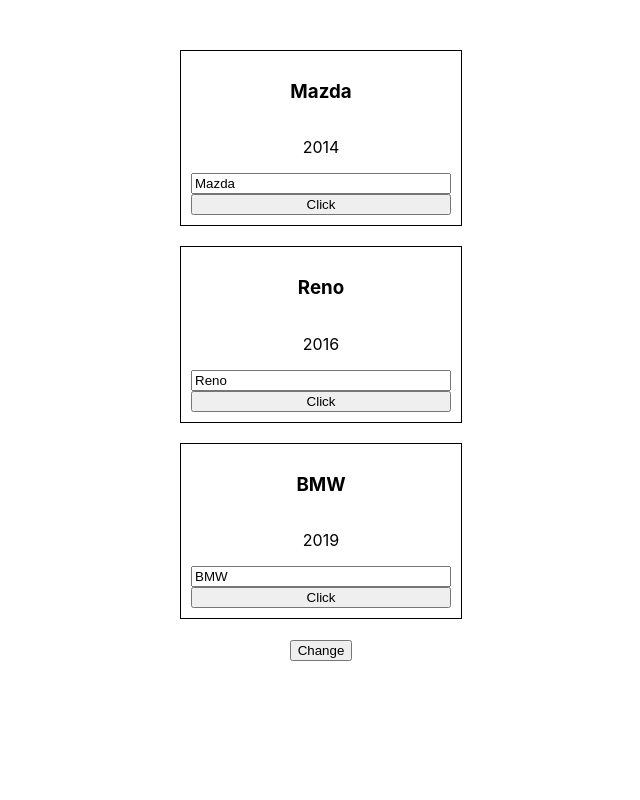
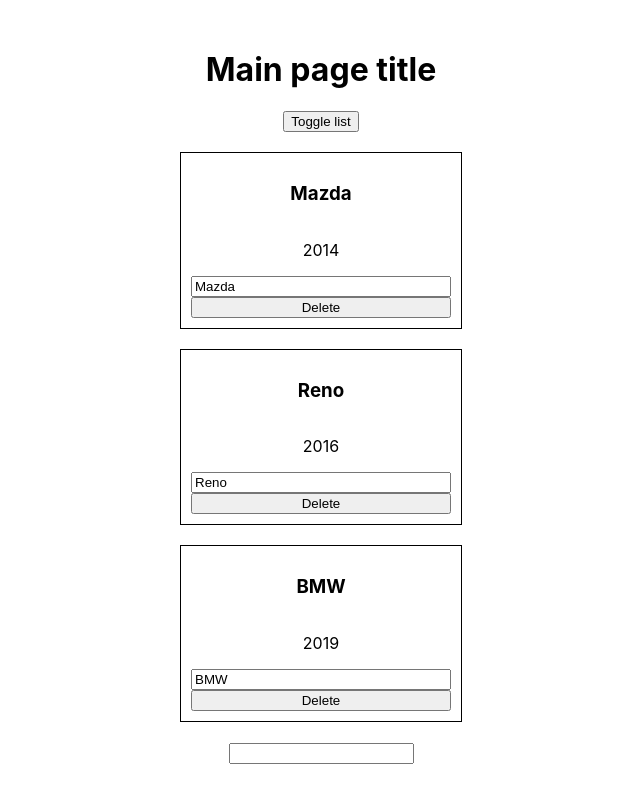
Before and after one commit to andrejscript/react-prompt-app, a React (Create React App) app in the folder proj/: page / in a window 1280 px wide. Shown: the whole page, without its empty margins (319-959 px from the left). Built offline with nearby package versions, Linux system fonts and the light colour scheme.

Commit message:
add condition to render cars list

```diff
--- a/proj/src/App.js
+++ b/proj/src/App.js
@@ -3,7 +3,6 @@
 import './App.css';
 
 export default class App extends Component {
-
   state = {
     cars: [
       { name: 'Mazda', year: 2014, id: 1 },
@@ -11,25 +10,55 @@
       { name: 'BMW', year: 2019, id: 3 },
     ],
     pageTitle: 'Main page title',
-    showCars: true
+    showCars: true,
   };
 
-  changeTitleHandler = () => {
-    console.log(1)
+  onChangeName = (name, index) => {
+    const cars = [...this.state.cars]
+    const car = cars[index];
+    car.name = name;
+    this.setState({ cars });
+  };
+
+  handleInput = (e) => {
+    this.setState({ pageTitle: e.target.value });
+  };
+
+  toggleListHandler = () => {
+    this.setState({ showCars: !this.state.showCars });
+  };
+
+  deleteItem(index) {
+    const cars = [...this.state.cars]
+    cars.splice(index, 1);
+    this.setState({cars});
   }
 
-  render () {
+  render() {
+    const { cars, pageTitle, showCars } = this.state;
+    let list = null;
 
-    const {cars} = this.state;
+    if (showCars) {
+      list = cars.map((car, index) => {
+        return (
+          <Car
+            key={car.id}
+            name={car.name}
+            year={car.year}
+            onChangeName={e => this.onChangeName(e.target.value, index)}
+            onDelete={this.deleteItem.bind(this, index)}
+          />
+        );
+      });
+    }
 
     return (
-      <div className="App">
-        <Car name={cars[0].name} year={cars[0].year}/>
-        <Car name={cars[1].name} year={cars[1].year}/>
-        <Car name={cars[2].name} year={cars[2].year}/>
-
-        <button onClick={this.changeTitleHandler}>Change</button>
+      <div className='App'>
+        <h1>{pageTitle}</h1>
+        <button onClick={this.toggleListHandler}>Toggle list</button>
+        {list}
+        <input type='text' onChange={this.handleInput} />
       </div>
-    )
+    );
   }
-};
+}
--- a/proj/src/components/Car/Car.js
+++ b/proj/src/components/Car/Car.js
@@ -20,7 +20,8 @@
         value={props.name}
         className={inputCls.join(' ')}
       />
-      <button onClick={props.onChangeTitle}>Click</button>
+      <button onClick={props.onDelete}>Delete</button>
+
     </div>
   );
 };
```
